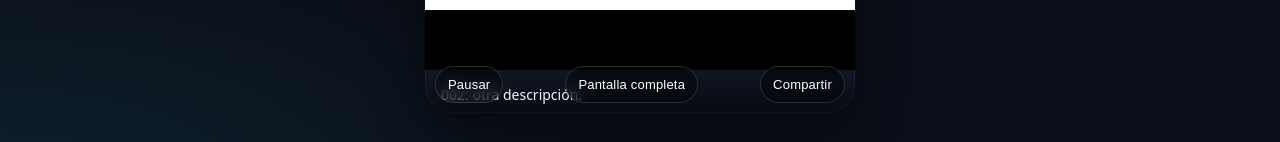
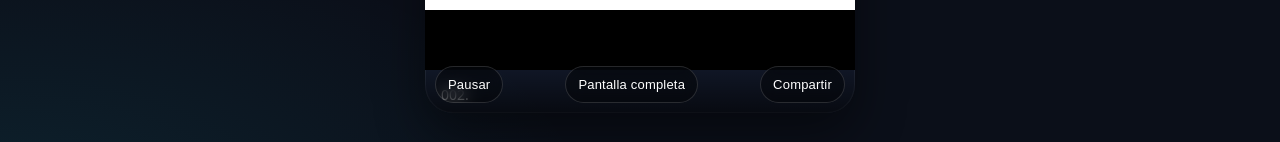
Before and after one commit to MrPoww/historia-fotos, a plain HTML site: page index.html in a window 1280 px wide. Shown: the part 655-797 px from the top of the page. Drawn offline with Linux system fonts and the light colour scheme.

Commit message:
Update index.html

```diff
--- a/index.html
+++ b/index.html
@@ -89,11 +89,16 @@
   <script>
     // 1) Configurá tus imágenes acá (URL absolutas o relativas)
     const SLIDES = [
-      { src: "images/001.jpg", caption: "001: descripción corta." },
-      { src: "images/002.jpg", caption: "002: otra descripción." },
-      { src: "images/003.jpg", caption: "003: datos útiles." },
+      { src: "images/001.jpg", caption: "001." },
+      { src: "images/002.jpg", caption: "002." },
+      { src: "images/003.jpg", caption: "003." },
       { src: "images/004.jpg", caption: "004." },
       { src: "images/005.jpg", caption: "005." },
+      { src: "images/005.jpg", caption: "006." },
+      { src: "images/005.jpg", caption: "007." },
+      { src: "images/005.jpg", caption: "008." },
+      { src: "images/005.jpg", caption: "009." },
+      { src: "images/005.jpg", caption: "010." },
       // opcional
       // { src: "images/6.jpg", caption: "Foto 6." },
     ];
```
